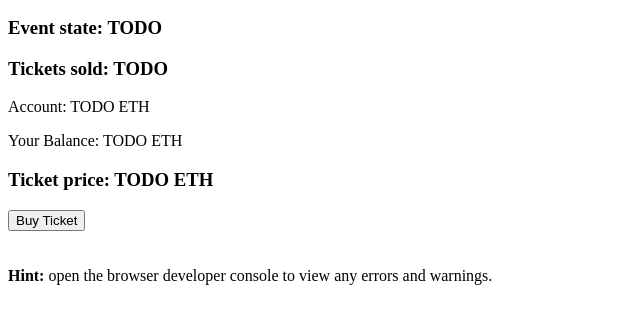
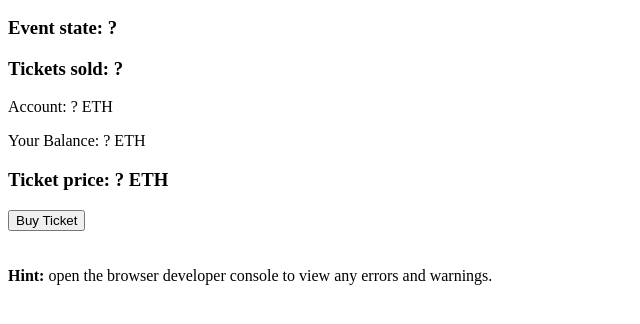
Before and after one commit to DecentLabs/ticketsales-tutorial, a website: page app/index.html in a window 1280 px wide. Shown: the part 110-434 px from the top of the page, without its empty margins (0-640 px from the left). Drawn offline with Linux system fonts and the light colour scheme; files whose address does not match are found by name.

Commit message:
text fix

```diff
--- a/app/index.html
+++ b/app/index.html
@@ -10,12 +10,12 @@
     <h2>Ethereum tutorial app</h2>
     <!-- a target="_blank" class="ui small image" href="http://www.decent.org"><img src="assets/decent-logo.svg"></a> -->
 
-    <h3>Event state: <span class="black"><span id="eventState">TODO</span> </span></h3>
-    <h3>Tickets sold: <span class="black"><span id="ticketCount">TODO</span> </span></h3>
-    <p>Account: <span ><span id="account">TODO</span> ETH</span></p>
-    <p>Your Balance: <span class="black"><span id="balance">TODO</span> ETH</span></p>
+    <h3>Event state: <span class="black"><span id="eventState">?</span> </span></h3>
+    <h3>Tickets sold: <span class="black"><span id="ticketCount">?</span> </span></h3>
+    <p>Account: <span ><span id="account">?</span> ETH</span></p>
+    <p>Your Balance: <span class="black"><span id="balance">?</span> ETH</span></p>
 
-    <h3>Ticket price: <span class="black"><span id="ticketPrice">TODO</span> ETH</span></h3>
+    <h3>Ticket price: <span class="black"><span id="ticketPrice">?</span> ETH</span></h3>
     <button id="buyTicket" onclick="App.buyTicket()">Buy Ticket</button>
     <br><br>
     <span id="status"></span>
```
